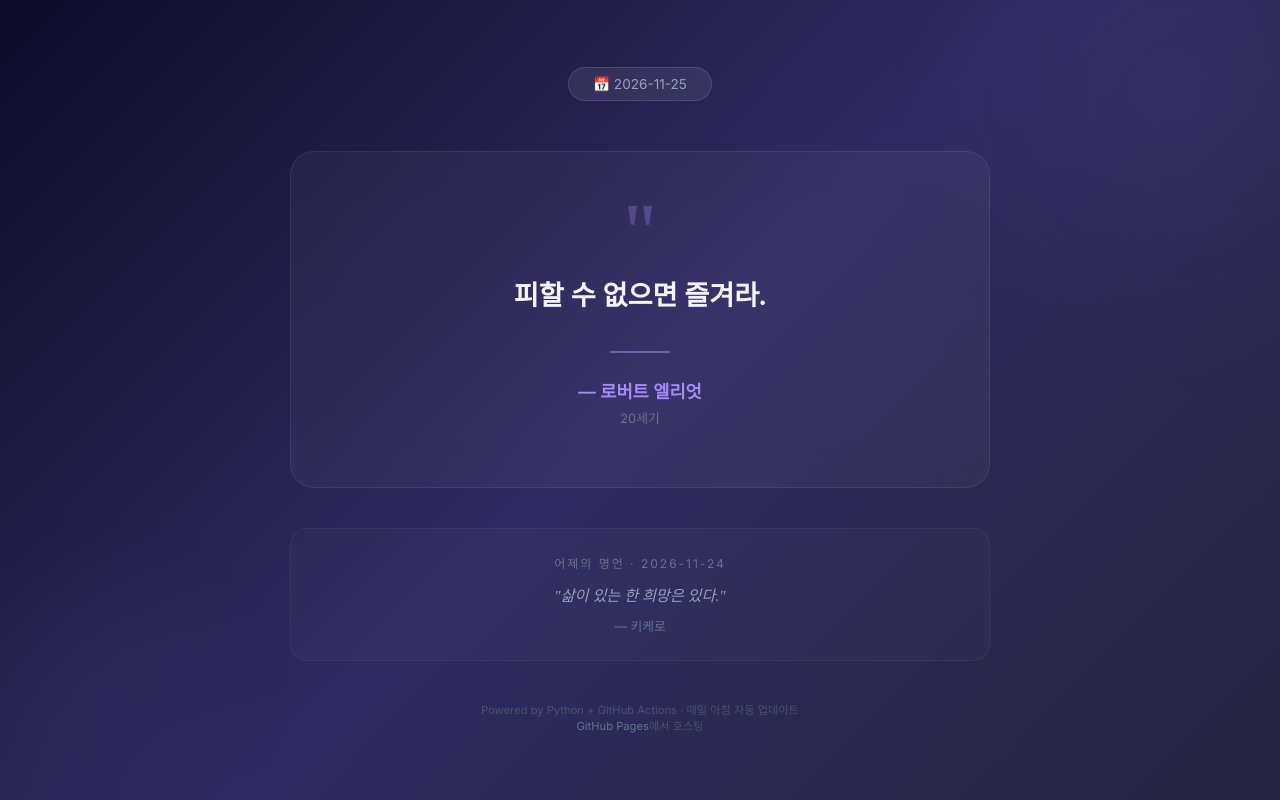
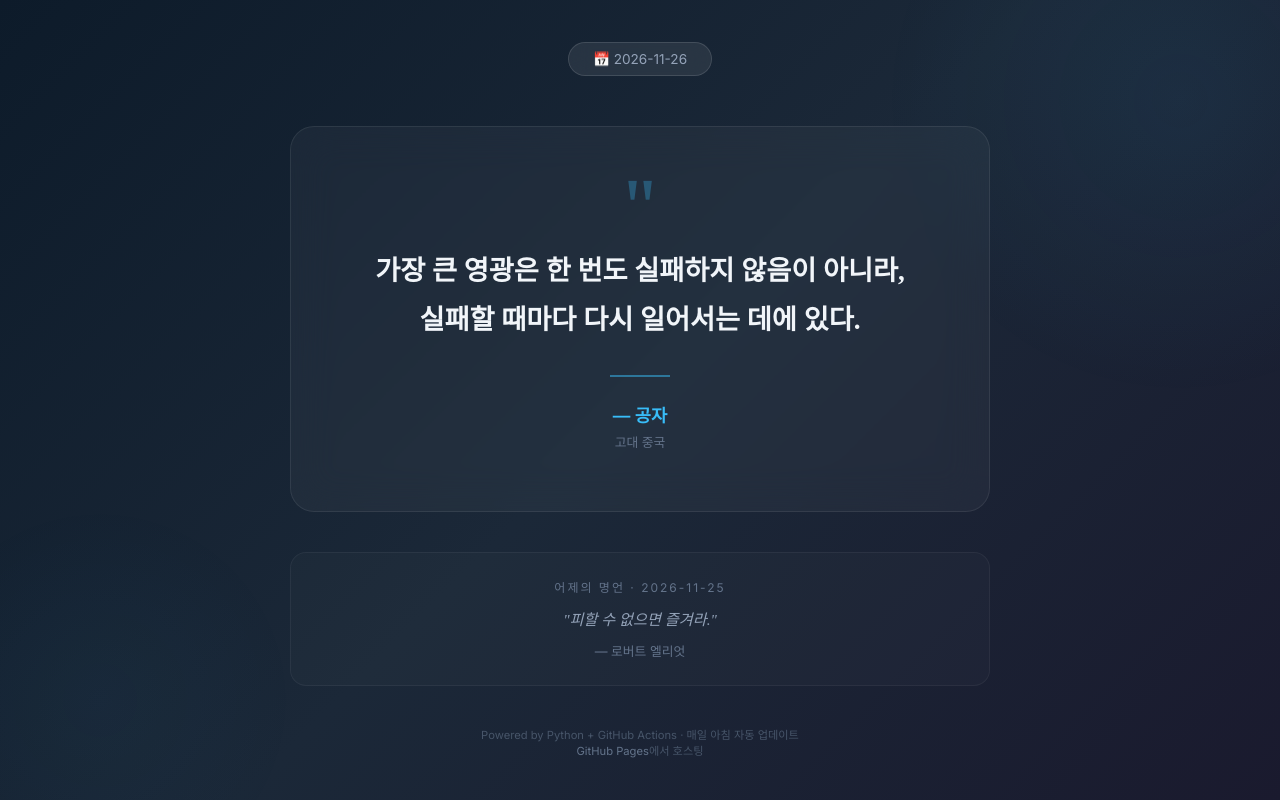
Before and after one commit to daily-indiemovie/daily-indiemovie.github.io, a plain HTML site: page index.html in a window 1280 px wide. Drawn offline with Linux system fonts and the light colour scheme.

Commit message:
Auto-update: Daily Quote

```diff
--- a/index.html
+++ b/index.html
@@ -11,7 +11,7 @@
 
         body {
             font-family: 'Inter', sans-serif;
-            background: linear-gradient(135deg, #0f0c29, #302b63, #24243e);
+            background: linear-gradient(135deg, #0d1b2a, #1b2838, #1a1a2e);
             color: #e2e8f0;
             min-height: 100vh;
             display: flex;
@@ -28,7 +28,7 @@
             position: fixed;
             width: 600px;
             height: 600px;
-            background: radial-gradient(circle, #a78bfa10, transparent 70%);
+            background: radial-gradient(circle, #38bdf810, transparent 70%);
             top: -200px;
             right: -200px;
             border-radius: 50%;
@@ -39,7 +39,7 @@
             position: fixed;
             width: 400px;
             height: 400px;
-            background: radial-gradient(circle, #a78bfa08, transparent 70%);
+            background: radial-gradient(circle, #38bdf808, transparent 70%);
             bottom: -100px;
             left: -100px;
             border-radius: 50%;
@@ -92,7 +92,7 @@
 
         .quote-mark {
             font-size: 5em;
-            color: #a78bfa;
+            color: #38bdf8;
             opacity: 0.3;
             font-family: Georgia, serif;
             line-height: 0.5;
@@ -113,14 +113,14 @@
         .divider {
             width: 60px;
             height: 2px;
-            background: #a78bfa;
+            background: #38bdf8;
             margin: 0 auto 25px;
             opacity: 0.5;
         }
 
         .author {
             font-size: 1.1em;
-            color: #a78bfa;
+            color: #38bdf8;
             font-weight: 600;
             margin-bottom: 5px;
         }
@@ -184,20 +184,20 @@
 </head>
 <body>
     <div class="container">
-        <div class="date-badge">📅 2026-11-25</div>
+        <div class="date-badge">📅 2026-11-26</div>
 
         <div class="quote-card">
             <span class="quote-mark">"</span>
-            <div class="quote-text">피할 수 없으면 즐겨라.</div>
+            <div class="quote-text">가장 큰 영광은 한 번도 실패하지 않음이 아니라, 실패할 때마다 다시 일어서는 데에 있다.</div>
             <div class="divider"></div>
-            <div class="author">— 로버트 엘리엇</div>
-            <div class="era">20세기</div>
+            <div class="author">— 공자</div>
+            <div class="era">고대 중국</div>
         </div>
 
         <div class="yesterday">
-            <div class="yesterday-label">어제의 명언 · 2026-11-24</div>
-            <div class="yesterday-quote">"삶이 있는 한 희망은 있다."</div>
-            <div class="yesterday-author">— 키케로</div>
+            <div class="yesterday-label">어제의 명언 · 2026-11-25</div>
+            <div class="yesterday-quote">"피할 수 없으면 즐겨라."</div>
+            <div class="yesterday-author">— 로버트 엘리엇</div>
         </div>
 
         <footer>
```
